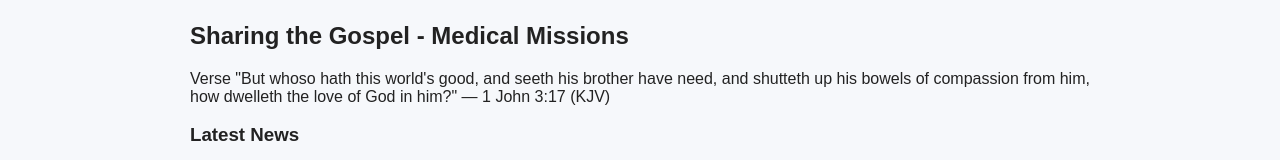
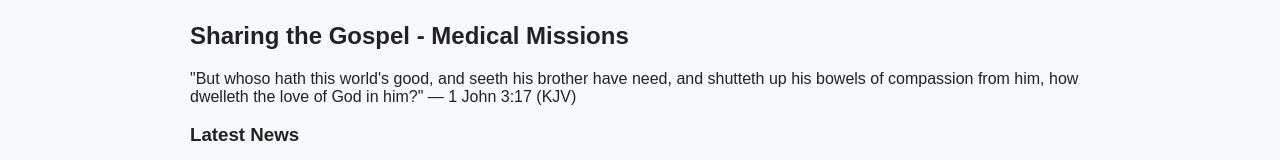
Before and after one commit to biblegospelmedicalacc/mission-site, a plain HTML site: page index.html in a window 1280 px wide. Shown: the part 152-312 px from the top of the page. Drawn offline with Linux system fonts and the light colour scheme.

Commit message:
Update index.html

```diff
--- a/index.html
+++ b/index.html
@@ -22,7 +22,7 @@
   <main>
     <section id="hero">
       <h2>Sharing the Gospel - Medical Missions</h2>
-      <p>Verse "But whoso hath this world's good, and seeth his brother have need, and shutteth up his bowels of compassion from him, how dwelleth the love of God in him?" — 1 John 3:17 (KJV)</p>
+      <p> "But whoso hath this world's good, and seeth his brother have need, and shutteth up his bowels of compassion from him, how dwelleth the love of God in him?" — 1 John 3:17 (KJV)</p>
     </section>
 
     <section id="latest-news">
@@ -32,7 +32,7 @@
     </section>
     <section id="">
       <h2>About</h2>
-      <p>For decades, Pastor Othello Caturan and his wife, Felinda, have faithfully served the underserved communities of the Philippines, combining compassionate medical care with the life-transforming message of Jesus Christ. Their mission is more than healing bodies—it is about healing souls, bringing hope, salvation, and restoration through the Gospel. Traveling into remote and often forgotten regions, they embody Christ’s love by meeting physical needs while sharing the eternal truth of God's Word. Their work has sparked new faith in countless hearts, turning stories of struggle into testimonies of grace. Through medical outreaches, they nurture communities, strengthen churches, and inspire new generations of believers. Looking beyond today, Pastor Othello and Felinda continue to build a legacy of service, envisioning sanctuaries of refuge and care for orphans, the elderly, and displaced families—a reflection of God’s heart for the vulnerable.</p>
+      <p> For decades, Pastor Othello Caturan and his wife, Felinda, have faithfully served the underserved communities of the Philippines, combining compassionate medical care with the life-transforming message of Jesus Christ. Their mission is more than healing bodies—it is about healing souls, bringing hope, salvation, and restoration through the Gospel. Traveling into remote and often forgotten regions, they embody Christ’s love by meeting physical needs while sharing the eternal truth of God's Word. Their work has sparked new faith in countless hearts, turning stories of struggle into testimonies of grace. Through medical outreaches, they nurture communities, strengthen churches, and inspire new generations of believers. Looking beyond today, Pastor Othello and Felinda continue to build a legacy of service, envisioning sanctuaries of refuge and care for orphans, the elderly, and displaced families—a reflection of God’s heart for the vulnerable.</p>
     </section>
   </main>
   <footer>
```
